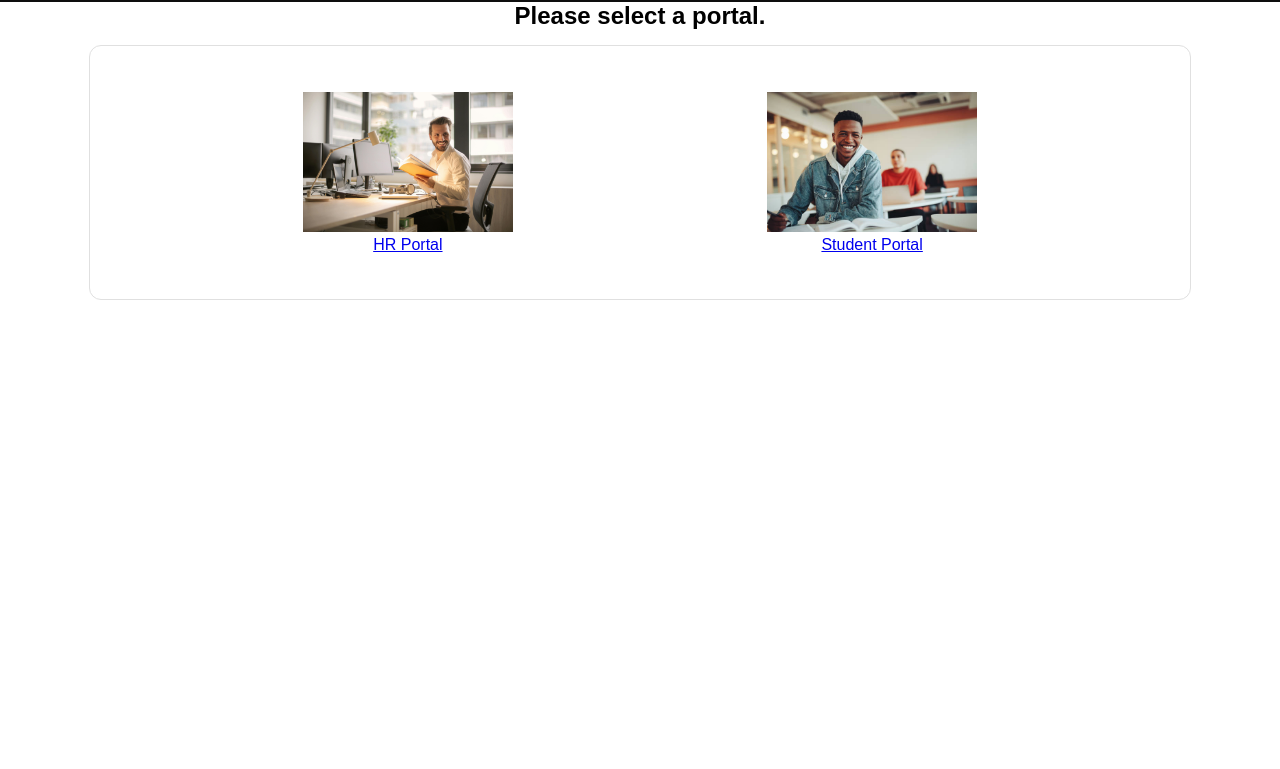
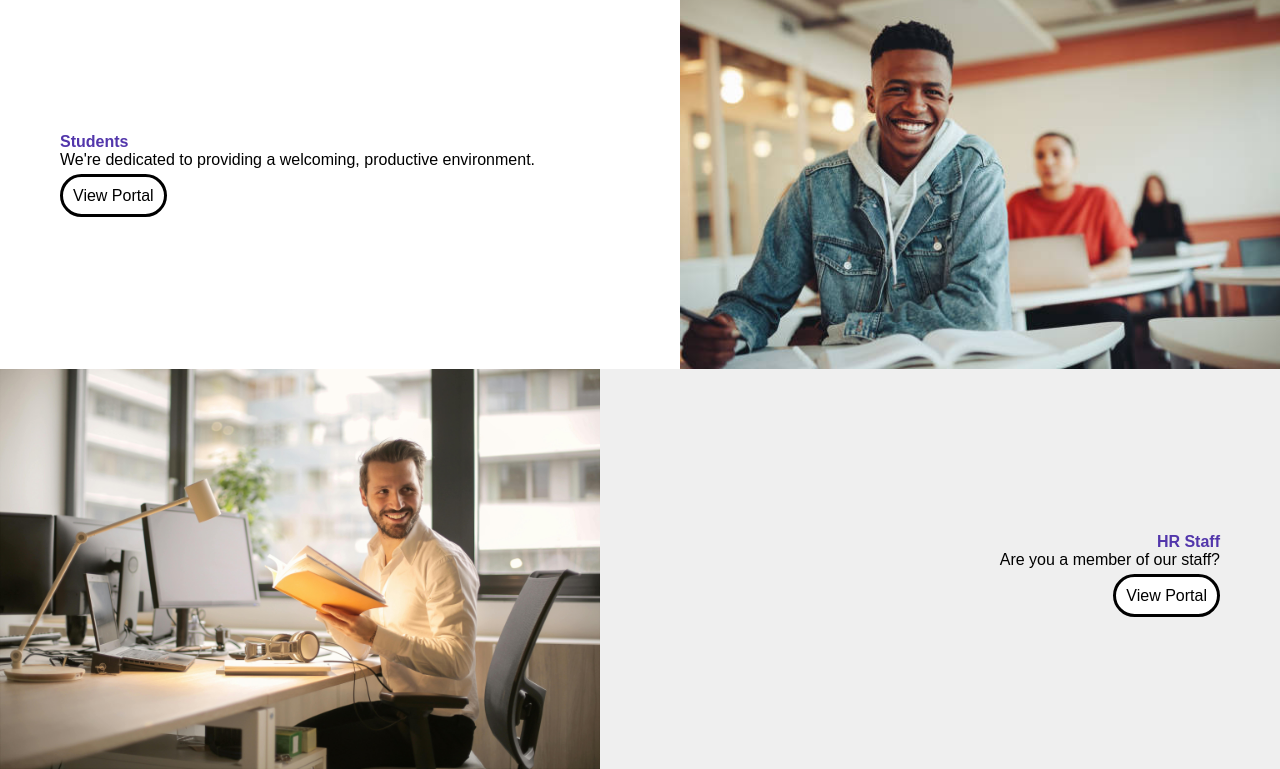
Before and after one commit to rcdoug/UAInnovate-611, a plain HTML site: page applicantportal.html in a window 1280 px wide. Shown: the part 105-874 px from the top of the page. Before the commit the page ends 800 px from the top, so only its background shows below. Drawn offline with Linux system fonts and the light colour scheme.

Commit message:
Modifications

```diff
--- a/applicantportal.html
+++ b/applicantportal.html
@@ -5,32 +5,38 @@
     <title>Applicant Portal</title>
 </head>
 <body>
-
     <header>
         <div id="expand-box-header">
             <a href="applicantportal.html">
-                <h1><span style="float: left; color: #e31937">CGI</span></h1>
+                <h1><span style="float: left; color: #e31937;">CGI</span></h1>
             </a>
             <h1><span style="float: right;">Applicant Portals</span></h1>
             <div style="clear:both;"></div>
         </div>
     </header>
-    <h2 style="text-align: center;">Please select a portal.</h2>
-    <div class="linkwrapper">
-        <div class="hrportalLink">
-            <a href="hrportal.html">
-                <!-- <span>Hello</span> -->
-                <span><img src="img/hrstock.jpg" alt="Hr stock image" class="images"></span>
-                <span><br>HR Portal</span>
-            </a>
+
+    <div class="PortalBlock" style="background-color: white;">
+        <div class="stdPortalTextBox">
+            <h2><strong>Students</strong></h2>
+            <p>We're dedicated to providing a welcoming, productive environment.</p>
+            <br>
+            <a href="studentportal.html" class="Link">View Portal</a>
         </div>
-        <div class="stdportalLink">
-            <a href="studentportal.html">
-                <!-- <span>Goodbye</span> -->
-                <span><img src="img/studentstock.jpg" alt="student stock image" class="images"></span>
-                <span><br>Student Portal</span>
-            </a>
+        <div class="stdPortalImage">
+            <img src="img/studentstock.jpg" alt="student stock image" class="images">
         </div>
+    </div>
+    <div class="PortalBlock">
+        <div class="hrPortalImage">
+            <img src="img/hrstock.jpg" alt="HR stock image" class="images">
+        </div>
+        <div class="hrPortalTextBox">
+            <h2>HR Staff</h2>
+            <p>Are you a member of our staff?</p>
+            <br>
+            <a href="hrportal.html" class="Link">View Portal</a>
+        </div>
+    </div>
     </main>
 </body>
 </html>
--- a/styles.css
+++ b/styles.css
@@ -1,12 +1,31 @@
-body, ul, li, h1, h2, a{
+* {
     margin: 0;
     padding: 0;
+    border: 0;
+    outline: 0;
+    font-size: 100%;
+    vertical-align: baseline;
+    background: transparent;
+}
+body{
+    margin: 0;
+    margin-top: 0;
+    padding: 0;
     font-family: arial;
+    background-color: #eeee;
+}
+h2{
+    color: #5236AB;
 }
 header{
+    position: sticky;
+    margin-top: 0;
+    top: 0px;
     max-width: 100%;
-    background-color: #f9f9f9;
     padding: 20px;
+    padding-right: 60px;
+    padding-left: 60px;
+    background-color: #ffff;
     font-size: 28px;
     border-bottom: 2px solid #0e0e0e;
 }
@@ -25,6 +44,7 @@ header .CGIheader{
 }
 .studentsection{
     padding: 40px;
+    background-color: #e9e9e9;
 }
 .studentapplyform{
     position: absolute;
@@ -33,30 +53,64 @@ header .CGIheader{
     padding: 30px;
     left: 20px;
 }
-.apmain{
-    width: 82%;
-    margin: 15px auto 0 auto;
-    padding: 2%;
-    border-radius: 12px;
-    border: 1px solid #e0e0e0;
+.PortalBlock{
+    display: flex;
+    align-items: center;
+    justify-content: space-between;
 }
-.apmain li{
-    display: inline;
-    margin: 10px;
+.stdPortalTextBox{
+    text-align: left;
+    width: 50%;
+    padding: 20px;
+    padding-left: 60px;
+    margin: 20px auto;
 }
-.linkwrapper{
+.stdPortalImage{
+    width: 50%;
+}
+.stdPortalImage img{
+    max-width: 100%;
+    height: auto;
+    display: block;
+    float: right;
+}
+
+.hrPortalImage{
+    width:50%;
+}
+.hrPortalImage img{
+    max-width:100%;
+    height: auto;
+    display: block;
+    float: left;
+}
+.hrPortalTextBox{
+    text-align: right;
+    width: 50%;
+    padding: 20px;
+    padding-right: 60px;
+    margin: 20px auto;
+}
+
+.Link{
+    background-color: #ffff;
+    text-decoration: none;
+    color: black;
+    padding: 10px;
+    border: 3px solid black;
+    border-radius: 28px;
+}
+
+.stdContainer{
+    display: flex;
+    align-items: center;
+    justify-content: space-between;
+}
+.stdContainer div{
+    display: block;
+    width: 50%;
     text-align: center;
-    width: 82%;
-    margin: 15px auto 0 auto;
-    padding: 2%;
-    border-radius: 12px;
-    border: 1px solid #e0e0e0;
+    margin: 80px;
+    margin-top: 30px;
+    padding: 20px;
 }
-.linkwrapper div{
-    display: inline-block;
-    padding: 20px;
-    width: 40%;
-}
-.images{
-    max-width: 50%;
-}
```
Also changed, not shown: main.js (+10 -1 lines), studentportal.html (+17 -5 lines).
